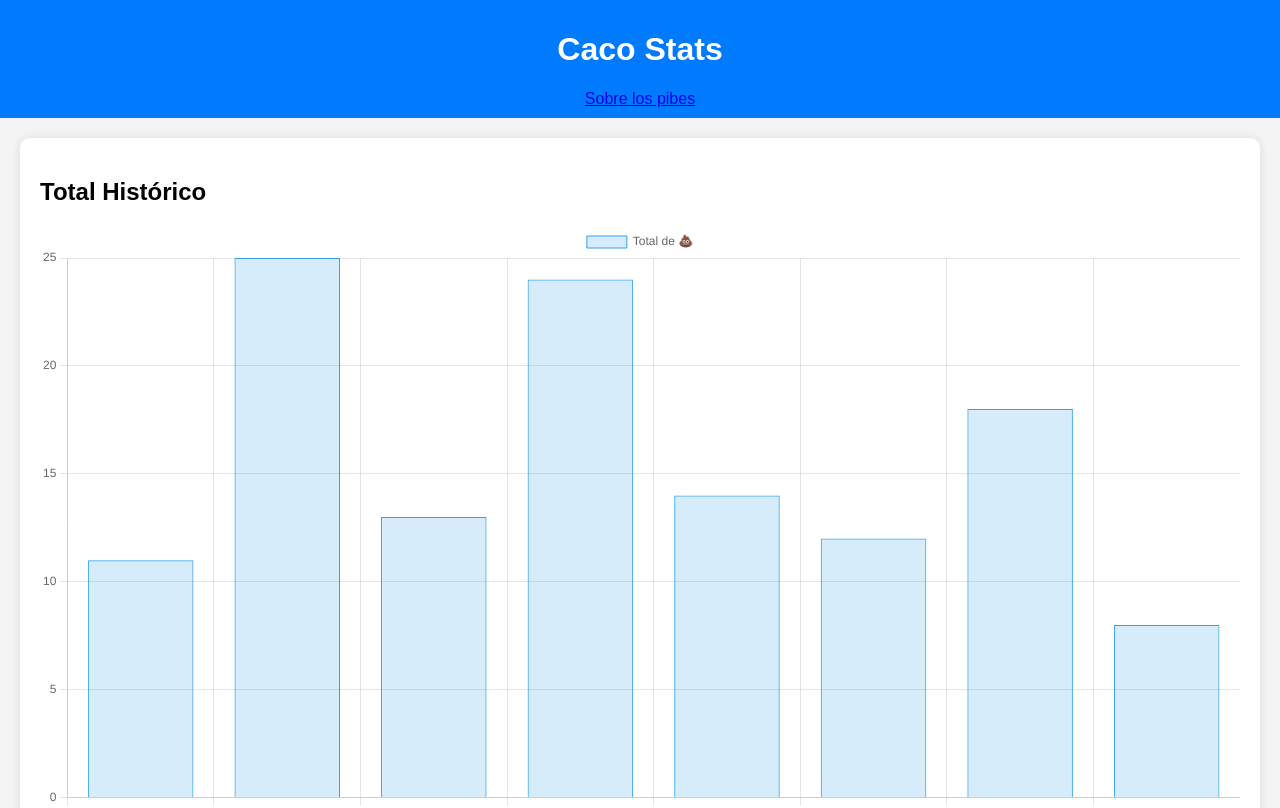
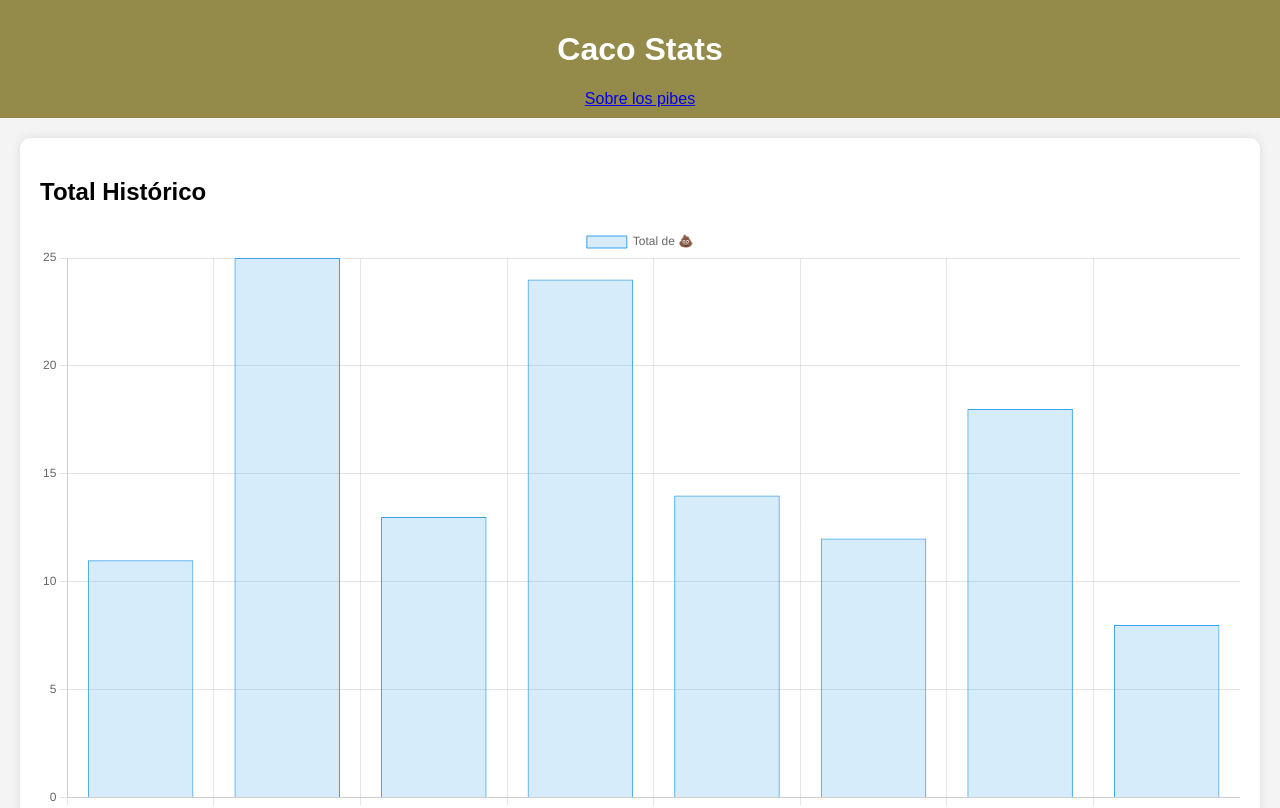
Before and after one commit to sen6eii/cacona.github.io, a plain HTML site: page index.html in a window 1280 px wide. Shown: the top 808 px of the page. Drawn offline with nearby package versions, Linux system fonts and the light colour scheme; no server answers.

Commit message:
Update index.html

```diff
--- a/index.html
+++ b/index.html
@@ -15,7 +15,7 @@
             background-color: #f4f4f4;
         }
         header {
-            background-color: #007bff;
+            background-color: #948A49;
             color: white;
             padding: 10px;
             width: 100%;
```
